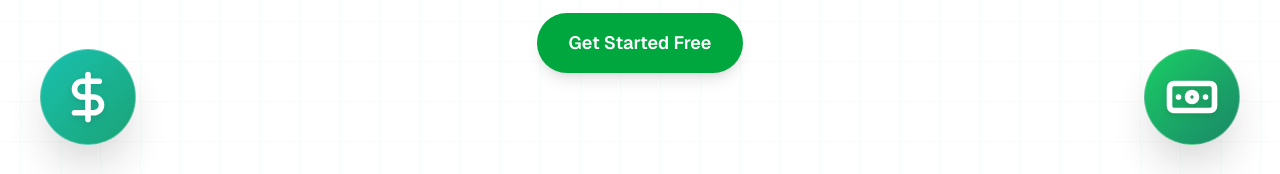
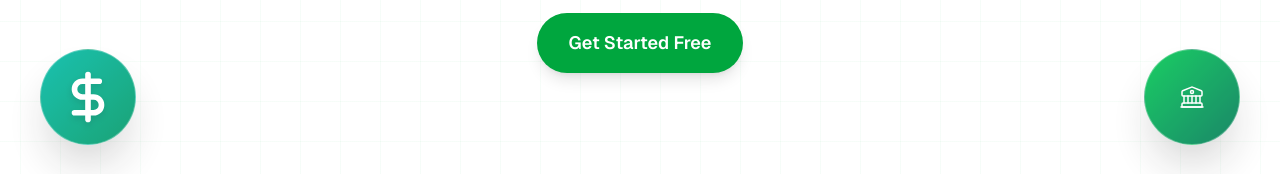
Before and after one commit to fisayo-dev/wire-aza, a Next.js app: page / in a window 1280 px wide. Shown: the part 599-773 px from the top of the page. Built offline with nearby package versions, Linux system fonts and the light colour scheme.

Commit message:
style: use my custome bank icon

```diff
--- /dev/null
+++ b/components/icons/Bank.tsx
@@ -0,0 +1,95 @@
+import React from 'react'
+
+const Bank = () => {
+  return (
+    <svg
+      xmlns="http://www.w3.org/2000/svg"
+      width="24"
+      height="24"
+      viewBox="0 0 24 24"
+      fill="none"
+    >
+      <g clip-path="url(#clip0_4418_10092)">
+        <path
+          d="M12.37 2.14984L21.37 5.74982C21.72 5.88982 22 6.30981 22 6.67981V9.99982C22 10.5498 21.55 10.9998 21 10.9998H3C2.45 10.9998 2 10.5498 2 9.99982V6.67981C2 6.30981 2.28 5.88982 2.63 5.74982L11.63 2.14984C11.83 2.06984 12.17 2.06984 12.37 2.14984Z"
+          stroke="#fff"
+          stroke-width="1.5"
+          stroke-miterlimit="10"
+          stroke-linecap="round"
+          stroke-linejoin="round"
+        />
+        <path
+          d="M22 22H2V19C2 18.45 2.45 18 3 18H21C21.55 18 22 18.45 22 19V22Z"
+          stroke="#fff"
+          stroke-width="1.5"
+          stroke-miterlimit="10"
+          stroke-linecap="round"
+          stroke-linejoin="round"
+        />
+        <path
+          d="M4 18V11"
+          stroke="#fff"
+          stroke-width="1.5"
+          stroke-miterlimit="10"
+          stroke-linecap="round"
+          stroke-linejoin="round"
+        />
+        <path
+          d="M8 18V11"
+          stroke="#fff"
+          stroke-width="1.5"
+          stroke-miterlimit="10"
+          stroke-linecap="round"
+          stroke-linejoin="round"
+        />
+        <path
+          d="M12 18V11"
+          stroke="#fff"
+          stroke-width="1.5"
+          stroke-miterlimit="10"
+          stroke-linecap="round"
+          stroke-linejoin="round"
+        />
+        <path
+          d="M16 18V11"
+          stroke="#fff"
+          stroke-width="1.5"
+          stroke-miterlimit="10"
+          stroke-linecap="round"
+          stroke-linejoin="round"
+        />
+        <path
+          d="M20 18V11"
+          stroke="#fff"
+          stroke-width="1.5"
+          stroke-miterlimit="10"
+          stroke-linecap="round"
+          stroke-linejoin="round"
+        />
+        <path
+          d="M1 22H23"
+          stroke="#fff"
+          stroke-width="1.5"
+          stroke-miterlimit="10"
+          stroke-linecap="round"
+          stroke-linejoin="round"
+        />
+        <path
+          d="M12 8.5C12.8284 8.5 13.5 7.82843 13.5 7C13.5 6.17157 12.8284 5.5 12 5.5C11.1716 5.5 10.5 6.17157 10.5 7C10.5 7.82843 11.1716 8.5 12 8.5Z"
+          stroke="#fff"
+          stroke-width="1.5"
+          stroke-miterlimit="10"
+          stroke-linecap="round"
+          stroke-linejoin="round"
+        />
+      </g>
+      <defs>
+        <clipPath id="clip0_4418_10092">
+          <rect width="24" height="24" fill="white" />
+        </clipPath>
+      </defs>
+    </svg>
+  );
+}
+
+export default Bank
--- a/components/wire-aza/Landing.tsx
+++ b/components/wire-aza/Landing.tsx
@@ -2,6 +2,7 @@
 import { cn } from "@/lib/utils";
 import { Bitcoin, DollarSign, Banknote } from "lucide-react";
 import Link from "next/link";
+import Bank from "../icons/Bank";
 
 const Landing = () => {
   const iconContainer =
@@ -79,10 +80,7 @@ const Landing = () => {
           "animate-float-delay-3 opacity-90"
         )}
       >
-        <Banknote
-          className="w-full h-full text-white drop-shadow-md"
-          strokeWidth={2.5}
-        />
+        <Bank/>
       </div>
 
       {/* ====================== MAIN CONTENT ====================== */}
```
